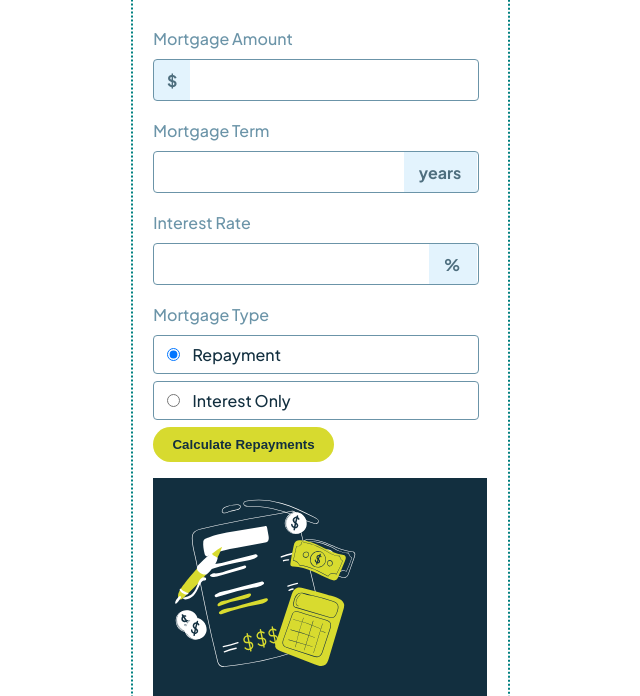
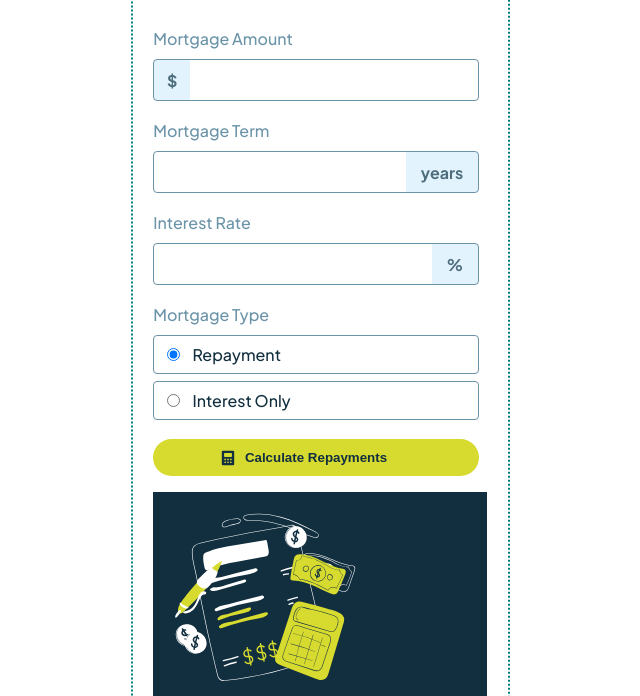
Before and after one commit to LNailer/mortgage-calc, a plain HTML site: page index.html in a window 1280 px wide. Shown: the part 104-800 px from the top of the page, without its empty margins (320-960 px from the left). Drawn offline with Linux system fonts and the light colour scheme.

Commit message:
updated calc button

```diff
--- a/index.html
+++ b/index.html
@@ -53,7 +53,7 @@
         <label for="interest-only">Interest Only</label>
       </div>
 
-      <button class="calculate-btn">Calculate Repayments</button>
+      <button class="calculate-btn"><img src="./assets/images/icon-calculator.svg" class="calc-icon"><div class="calc-label">Calculate Repayments</div></button>
     </form>
   <div>
 </div>
--- a/style.css
+++ b/style.css
@@ -99,7 +99,7 @@ form > .field-label {
   border: 1.3px solid var(--slate-500);
   border-radius: 4px;
   display: grid;
-  grid-template-columns: 250px 73px;
+  grid-template-columns: 1fr auto;
 }
 .term-input{
   padding: .6rem .4rem;
@@ -117,7 +117,7 @@ form > .field-label {
   border: 1.3px solid var(--slate-500);
   border-radius: 4px;
   display: grid;
-  grid-template-columns: 275px 48px;
+  grid-template-columns: 1fr auto;
 }
 .rate-input {
   padding: .6rem .4rem;
@@ -155,13 +155,28 @@ input:focus {
 
 /* calculate button bit */
 .calculate-btn {
-  padding: .6rem 1.2rem;
+  margin-top: 1.2rem;
+  width: 100%;
+  padding: .6rem 2rem;
   margin-bottom: 1rem;
   border: none;
   border-radius: 1.2rem;
   background-color: var(--main-lime-colour);
   color: var(--slate-900);
   font-weight: 900;
+  display: grid;
+  grid-template-columns: .5fr auto auto auto;
+  align-items: center;
+}
+.calc-icon {
+  max-height: 1.1rem;
+  position: relative;
+  top: 0px;
+  justify-self: end;
+  padding-right: .5rem;
+}
+.calc-label {
+  justify-self: start;
 }
 
 /*
```
Also changed, not shown: 1 other file.
